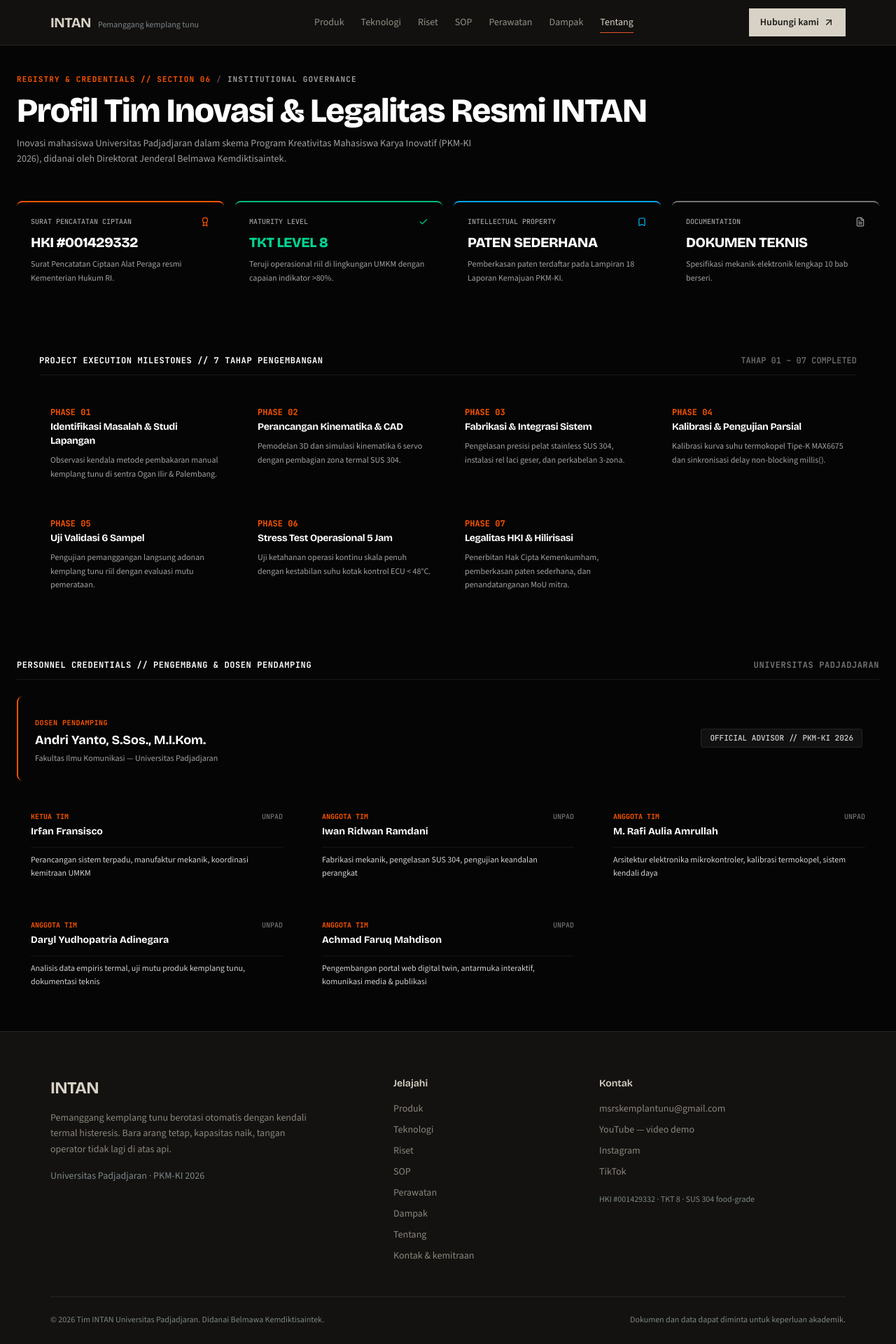
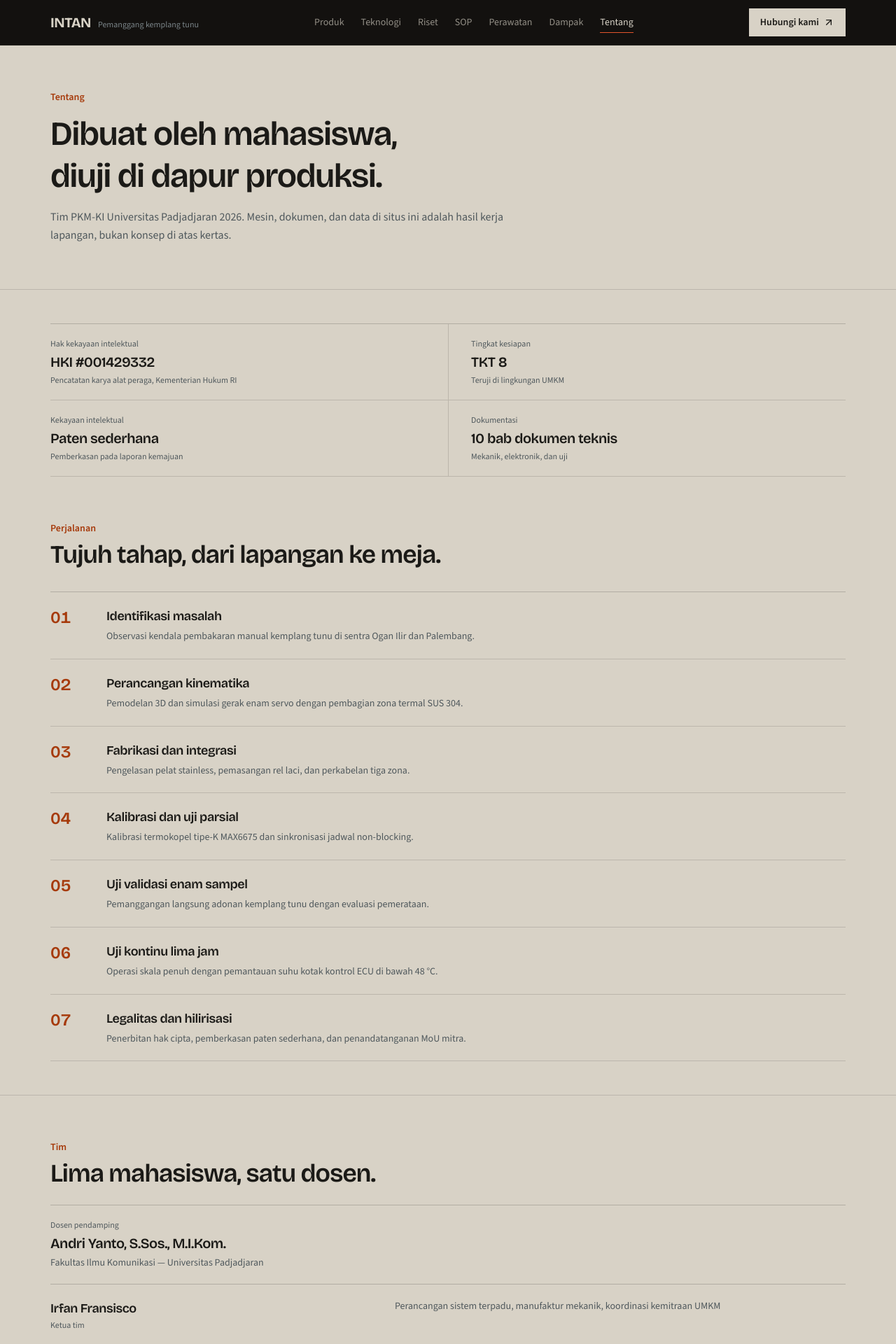
Before and after one commit to Faruuuqqq/intan-pkmki, a Next.js app in the folder intan-web/: page /tentang in a window 1280 px wide. Shown: the top 1920 px of the page at 70% size. Built offline with nearby package versions, Linux system fonts and the light colour scheme.

Commit message:
feat(about): refine credentials, timeline, and team

```diff
--- a/intan-web/src/app/tentang/page.tsx
+++ b/intan-web/src/app/tentang/page.tsx
@@ -1,143 +1,113 @@
-import React from "react";
+import Link from "next/link";
+import { ArrowUpRight } from "lucide-react";
 import { teamMembers, dosenPendamping } from "@/data/timData";
-import { hki, institution } from "@/data/site";
-import { Award, Check, Bookmark, FileText } from "lucide-react";
+import { facts, hki, institution } from "@/data/site";
+
+const tahapan = [
+  { judul: "Identifikasi masalah", isi: "Observasi kendala pembakaran manual kemplang tunu di sentra Ogan Ilir dan Palembang." },
+  { judul: "Perancangan kinematika", isi: "Pemodelan 3D dan simulasi gerak enam servo dengan pembagian zona termal SUS 304." },
+  { judul: "Fabrikasi dan integrasi", isi: "Pengelasan pelat stainless, pemasangan rel laci, dan perkabelan tiga zona." },
+  { judul: "Kalibrasi dan uji parsial", isi: "Kalibrasi termokopel tipe-K MAX6675 dan sinkronisasi jadwal non-blocking." },
+  { judul: "Uji validasi enam sampel", isi: "Pemanggangan langsung adonan kemplang tunu dengan evaluasi pemerataan." },
+  { judul: "Uji kontinu lima jam", isi: "Operasi skala penuh dengan pemantauan suhu kotak kontrol ECU di bawah 48 °C." },
+  { judul: "Legalitas dan hilirisasi", isi: "Penerbitan hak cipta, pemberkasan paten sederhana, dan penandatanganan MoU mitra." },
+];
 
 export default function TentangPage() {
-  const tahapan = [
-    { no: "01", judul: "Identifikasi Masalah & Studi Lapangan", desc: "Observasi kendala metode pembakaran manual kemplang tunu di sentra Ogan Ilir & Palembang." },
-    { no: "02", judul: "Perancangan Kinematika & CAD", desc: "Pemodelan 3D dan simulasi kinematika 6 servo dengan pembagian zona termal SUS 304." },
-    { no: "03", judul: "Fabrikasi & Integrasi Sistem", desc: "Pengelasan presisi pelat stainless SUS 304, instalasi rel laci geser, dan perkabelan 3-zona." },
-    { no: "04", judul: "Kalibrasi & Pengujian Parsial", desc: "Kalibrasi kurva suhu termokopel Tipe-K MAX6675 dan sinkronisasi delay non-blocking millis()." },
-    { no: "05", judul: "Uji Validasi 6 Sampel", desc: "Pengujian pemanggangan langsung adonan kemplang tunu riil dengan evaluasi mutu pemerataan." },
-    { no: "06", judul: "Stress Test Operasional 5 Jam", desc: "Uji ketahanan operasi kontinu skala penuh dengan kestabilan suhu kotak kontrol ECU < 48°C." },
-    { no: "07", judul: "Legalitas HKI & Hilirisasi", desc: "Penerbitan Hak Cipta Kemenkumham, pemberkasan paten sederhana, dan penandatanganan MoU mitra." },
-  ];
-
   return (
-    <div className="py-10 max-w-7xl mx-auto px-4 sm:px-6 space-y-12 bg-[#050505]">
-      {/* Header */}
-      <div className="space-y-3">
-        <div className="flex items-center gap-2 text-[11px] font-mono text-[#ff5500] uppercase tracking-widest font-bold">
-          <span>REGISTRY &amp; CREDENTIALS // SECTION 06</span>
-          <span className="text-neutral-600">/</span>
-          <span className="text-neutral-400">INSTITUTIONAL GOVERNANCE</span>
-        </div>
-        <h1 className="font-display font-extrabold text-3xl sm:text-5xl text-white tracking-tight">
-          Profil Tim Inovasi &amp; Legalitas Resmi INTAN
-        </h1>
-        <p className="text-sm text-neutral-400 max-w-2xl font-sans leading-relaxed">
-          Inovasi mahasiswa Universitas Padjadjaran dalam skema Program Kreativitas Mahasiswa Karya Inovatif (PKM-KI 2026), didanai oleh Direktorat Jenderal Belmawa Kemdiktisaintek.
-        </p>
-      </div>
-
-      {/* 4 Official Registry Certificates */}
-      <div className="grid grid-cols-1 sm:grid-cols-2 lg:grid-cols-4 gap-4">
-        <div className="industrial-panel rounded-lg p-5 space-y-2 border-t-2 border-t-[#ff5500]">
-          <div className="flex items-center justify-between text-[10px] font-mono text-neutral-400">
-            <span>SURAT PENCATATAN CIPTAAN</span>
-            <Award className="w-3.5 h-3.5 text-[#ff5500]" />
-          </div>
-          <div className="font-display font-extrabold text-xl text-white tracking-tight">HKI #{hki}</div>
-          <p className="text-xs text-neutral-400 font-sans leading-relaxed">
-            Surat Pencatatan Ciptaan Alat Peraga resmi Kementerian Hukum RI.
+    <div className="surface-paper bg-paper text-graphite">
+      <section className="border-b border-graphite/15">
+        <div className="mx-auto max-w-[1200px] px-5 py-12 sm:px-8 sm:py-16">
+          <p className="text-sm font-semibold text-ember-dark">Tentang</p>
+          <h1 className="mt-3 max-w-3xl font-display text-4xl font-semibold leading-tight tracking-tight sm:text-5xl">
+            Dibuat oleh mahasiswa, diuji di dapur produksi.
+          </h1>
+          <p className="mt-4 max-w-2xl text-base leading-relaxed text-steel-text">
+            Tim PKM-KI {institution} 2026. Mesin, dokumen, dan data di situs ini
+            adalah hasil kerja lapangan, bukan konsep di atas kertas.
           </p>
         </div>
+      </section>
 
-        <div className="industrial-panel rounded-lg p-5 space-y-2 border-t-2 border-t-emerald-500">
-          <div className="flex items-center justify-between text-[10px] font-mono text-neutral-400">
-            <span>MATURITY LEVEL</span>
-            <Check className="w-3.5 h-3.5 text-emerald-400" />
-          </div>
-          <div className="font-display font-extrabold text-xl text-emerald-400 tracking-tight">TKT LEVEL 8</div>
-          <p className="text-xs text-neutral-400 font-sans leading-relaxed">
-            Teruji operasional riil di lingkungan UMKM dengan capaian indikator &gt;80%.
-          </p>
-        </div>
-
-        <div className="industrial-panel rounded-lg p-5 space-y-2 border-t-2 border-t-sky-500">
-          <div className="flex items-center justify-between text-[10px] font-mono text-neutral-400">
-            <span>INTELLECTUAL PROPERTY</span>
-            <Bookmark className="w-3.5 h-3.5 text-sky-400" />
-          </div>
-          <div className="font-display font-extrabold text-xl text-white tracking-tight">PATEN SEDERHANA</div>
-          <p className="text-xs text-neutral-400 font-sans leading-relaxed">
-            Pemberkasan paten terdaftar pada Lampiran 18 Laporan Kemajuan PKM-KI.
-          </p>
-        </div>
-
-        <div className="industrial-panel rounded-lg p-5 space-y-2 border-t-2 border-t-neutral-500">
-          <div className="flex items-center justify-between text-[10px] font-mono text-neutral-400">
-            <span>DOCUMENTATION</span>
-            <FileText className="w-3.5 h-3.5 text-neutral-400" />
-          </div>
-          <div className="font-display font-extrabold text-xl text-white tracking-tight">DOKUMEN TEKNIS</div>
-          <p className="text-xs text-neutral-400 font-sans leading-relaxed">
-            Spesifikasi mekanik-elektronik lengkap 10 bab berseri.
-          </p>
-        </div>
-      </div>
-
-      {/* 7 Milestone Execution Sequence */}
-      <div className="industrial-panel rounded-lg p-6 sm:p-8 space-y-6">
-        <div className="flex items-center justify-between border-b border-white/[0.08] pb-3 text-xs font-mono">
-          <span className="font-bold text-white uppercase tracking-wider">
-            PROJECT EXECUTION MILESTONES // 7 TAHAP PENGEMBANGAN
-          </span>
-          <span className="text-neutral-500">TAHAP 01 – 07 COMPLETED</span>
-        </div>
-
-        <div className="grid grid-cols-1 md:grid-cols-2 lg:grid-cols-4 gap-4">
-          {tahapan.map((t) => (
-            <div key={t.no} className="industrial-card rounded p-4 space-y-2">
-              <span className="font-mono text-xs font-bold text-[#ff5500]">PHASE {t.no}</span>
-              <div className="font-display font-bold text-sm text-white tracking-tight">{t.judul}</div>
-              <p className="text-xs text-neutral-400 font-sans leading-relaxed">{t.desc}</p>
+      <section className="mx-auto max-w-[1200px] px-5 py-12 sm:px-8">
+        <dl className="grid border-t border-graphite/20 sm:grid-cols-2">
+          {[
+            ["Hak kekayaan intelektual", `HKI #${hki}`, "Pencatatan karya alat peraga, Kementerian Hukum RI"],
+            ["Tingkat kesiapan", facts.tkt, "Teruji di lingkungan UMKM"],
+            ["Kekayaan intelektual", "Paten sederhana", "Pemberkasan pada laporan kemajuan"],
+            ["Dokumentasi", "10 bab dokumen teknis", "Mekanik, elektronik, dan uji"],
+          ].map(([label, value, note], index) => (
+            <div
+              key={label}
+              className={`border-b border-graphite/15 py-5 ${index % 2 === 0 ? "sm:pr-8" : "sm:border-l sm:border-graphite/15 sm:pl-8"}`}
+            >
+              <dt className="text-xs text-steel-text">{label}</dt>
+              <dd className="mt-1 font-display text-xl font-semibold tracking-tight">{value}</dd>
+              <dd className="mt-1 text-xs text-steel-text">{note}</dd>
             </div>
           ))}
+        </dl>
+
+        <div className="mt-16">
+          <p className="text-sm font-semibold text-ember-dark">Perjalanan</p>
+          <h2 className="mt-2 font-display text-3xl font-semibold tracking-tight sm:text-4xl">
+            Tujuh tahap, dari lapangan ke meja.
+          </h2>
+          <ol className="mt-8 border-t border-graphite/20">
+            {tahapan.map((tahap, index) => (
+              <li key={tahap.judul} className="grid gap-3 border-b border-graphite/15 py-5 sm:grid-cols-[3.5rem_1fr] sm:gap-6">
+                <span className="font-display text-2xl font-semibold text-ember-dark tabular-numbers">
+                  {String(index + 1).padStart(2, "0")}
+                </span>
+                <div>
+                  <h3 className="font-display text-lg font-semibold tracking-tight">{tahap.judul}</h3>
+                  <p className="mt-1 max-w-2xl text-sm leading-relaxed text-steel-text">{tahap.isi}</p>
+                </div>
+              </li>
+            ))}
+          </ol>
         </div>
-      </div>
+      </section>
 
-      {/* Engineering Team & Faculty Advisor */}
-      <div className="space-y-6">
-        <div className="text-xs font-mono font-bold text-white uppercase tracking-wider border-b border-white/[0.08] pb-3 flex items-center justify-between">
-          <span>PERSONNEL CREDENTIALS // PENGEMBANG &amp; DOSEN PENDAMPING</span>
-          <span className="text-neutral-500">{institution}</span>
-        </div>
+      <section className="border-t border-graphite/15">
+        <div className="mx-auto max-w-[1200px] px-5 py-16 sm:px-8">
+          <p className="text-sm font-semibold text-ember-dark">Tim</p>
+          <h2 className="mt-2 font-display text-3xl font-semibold tracking-tight sm:text-4xl">
+            Lima mahasiswa, satu dosen.
+          </h2>
 
-        {/* Advisor Card */}
-        <div className="industrial-panel rounded-lg p-6 flex flex-col sm:flex-row items-start sm:items-center justify-between gap-4 border-l-2 border-l-[#ff5500]">
-          <div className="space-y-1">
-            <span className="text-[10px] font-mono text-[#ff5500] font-bold uppercase tracking-wider">
-              {dosenPendamping.role}
-            </span>
-            <div className="font-display font-bold text-lg text-white">{dosenPendamping.name}</div>
-            <p className="text-xs text-neutral-400 font-sans">{dosenPendamping.institution}</p>
+          <div className="mt-6 border-t border-graphite/20 py-5">
+            <p className="text-xs text-steel-text">{dosenPendamping.role}</p>
+            <p className="mt-1 font-display text-xl font-semibold tracking-tight">{dosenPendamping.name}</p>
+            <p className="mt-1 text-sm text-steel-text">{dosenPendamping.institution}</p>
           </div>
-          <div className="text-[11px] font-mono px-3 py-1 rounded bg-white/[0.05] border border-white/[0.08] text-neutral-300">
-            OFFICIAL ADVISOR // PKM-KI 2026
+
+          <ul className="border-t border-graphite/20">
+            {teamMembers.map((member) => (
+              <li key={member.name} className="grid gap-2 border-b border-graphite/15 py-5 sm:grid-cols-[1fr_1.4fr] sm:gap-8">
+                <div>
+                  <h3 className="font-display text-lg font-semibold tracking-tight">{member.name}</h3>
+                  <p className="mt-0.5 text-xs text-steel-text">{member.role}</p>
+                </div>
+                <p className="text-sm leading-relaxed text-steel-text">{member.task}</p>
+              </li>
+            ))}
+          </ul>
+
+          <div className="mt-10 flex flex-col gap-4 border-t border-graphite/20 pt-6 sm:flex-row sm:items-center sm:justify-between">
+            <p className="max-w-xl text-sm text-steel-text">
+              Ingin berdiskusi tentang mesin, data, atau replikasi?
+            </p>
+            <Link
+              href="/kontak"
+              className="inline-flex min-h-11 items-center justify-center gap-2 bg-graphite px-5 py-3 text-sm font-semibold text-paper transition-colors hover:bg-graphite/85"
+            >
+              Hubungi tim
+              <ArrowUpRight className="h-4 w-4" aria-hidden="true" />
+            </Link>
           </div>
         </div>
-
-        {/* 5 Students Grid */}
-        <div className="grid grid-cols-1 sm:grid-cols-2 lg:grid-cols-3 gap-4">
-          {teamMembers.map((m, idx) => (
-            <div key={idx} className="industrial-panel rounded-lg p-5 space-y-2 flex flex-col justify-between">
-              <div className="space-y-1">
-                <div className="flex items-center justify-between text-[10px] font-mono">
-                  <span className="text-[#ff5500] font-bold">{m.role.toUpperCase()}</span>
-                  <span className="text-neutral-500">UNPAD</span>
-                </div>
-                <div className="font-display font-bold text-sm text-white">{m.name}</div>
-                <div className="text-xs text-neutral-500 font-mono">{m.major}</div>
-              </div>
-              <div className="pt-2 border-t border-white/[0.06] text-xs text-neutral-300 font-sans leading-relaxed">
-                {m.task}
-              </div>
-            </div>
-          ))}
-        </div>
-      </div>
+      </section>
     </div>
   );
 }
```
